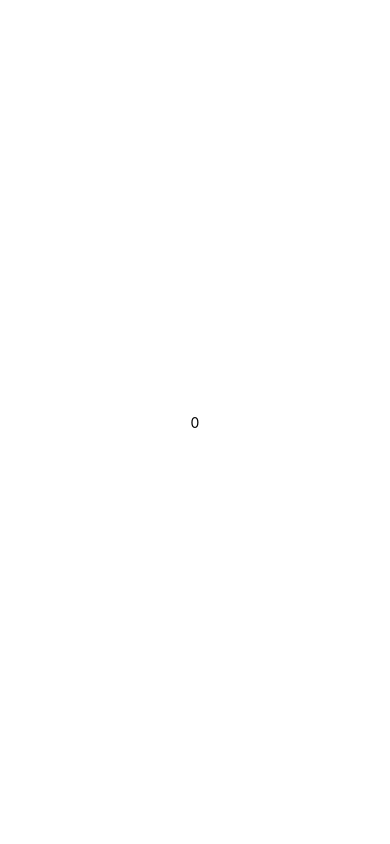
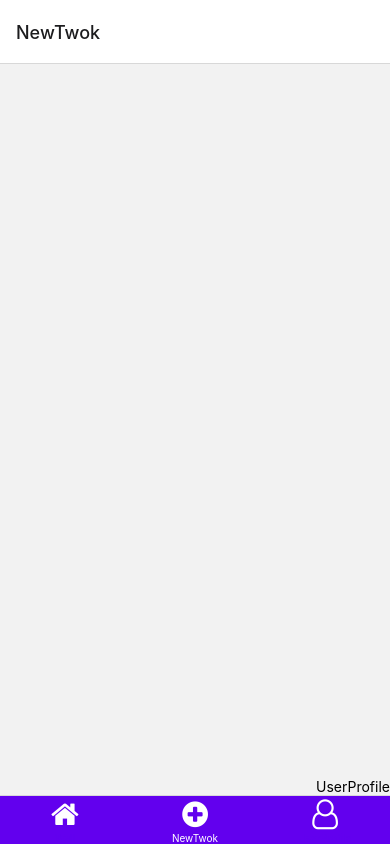
Before and after one commit to ceri01/Twit-Tok-RN, a React Native app: screen /NewTwok in a window 390 px wide. Built offline with nearby package versions, Linux system fonts and the light colour scheme.

Commit message:
Add navigation between views

```diff
--- a/App.js
+++ b/App.js
@@ -1,21 +1,48 @@
-import { StatusBar } from 'expo-status-bar';
-import {StyleSheet, Text, View } from 'react-native';
+import {StyleSheet} from 'react-native';
+import React from "react";
+import { NavigationContainer } from '@react-navigation/native';
+import { createBottomTabNavigator } from '@react-navigation/bottom-tabs';
+import UserProfile from "./view/UserProfile";
+import AddTwok from "./view/AddTwok";
+import Wall from "./view/Wall";
+import Icon from "react-native-vector-icons/FontAwesome";
+
+const Tab = createBottomTabNavigator();
 
 export default function App() {
-  const a = 0;
-  return (
-    <View style={styles.container}>
-      <Text>{a}</Text>
-      <StatusBar style="auto" />
-    </View>
-  );
+
+    return <NavigationContainer>
+        <Tab.Navigator
+            screenOptions={({ route }) => ({
+                tabBarIcon: () => {
+                    let iconName;
+                    if (route.name === 'Wall') {
+                        iconName = "home";
+                    } else if (route.name === 'UserProfile') {
+                        iconName = "user-o";
+                    } else  {
+                        iconName = "plus-circle";
+                    }
+                    return <Icon name={iconName} size={30} color="white"></Icon>
+                },
+                tabBarActiveTintColor: 'white',
+                tabBarInactiveTintColor: "#6200ee",
+                tabBarStyle: {
+                    backgroundColor: "#6200ee"
+                }
+            })}
+        >
+            <Tab.Screen name="Wall" component={Wall}></Tab.Screen>
+            <Tab.Screen name="NewTwok" component={AddTwok}></Tab.Screen>
+            <Tab.Screen name="UserProfile" component={UserProfile}></Tab.Screen>
+        </Tab.Navigator>
+    </NavigationContainer>
 }
 
-const styles = StyleSheet.create({
-  container: {
-    flex: 1,
-    backgroundColor: '#fff',
-    alignItems: 'center',
-    justifyContent: 'center',
-  },
+const style = StyleSheet.create({
+    container: {
+        flex: 1,
+        alignItems: "flex-end",
+        justifyContent: "flex-end",
+    }
 });
--- /dev/null
+++ b/view/AddTwok.jsx
@@ -0,0 +1,23 @@
+import React, {Component} from "react";
+import {SafeAreaView, StatusBar, StyleSheet, Text, View} from "react-native";
+
+class AddTwok extends Component{
+    render() {
+        return (
+            <SafeAreaView style={style.container}>
+                <StatusBar barStyle="light-content" backgroundColor="#6a51ae" />
+                <Text>UserProfile</Text>
+            </SafeAreaView>
+        );
+    }
+}
+
+const style = StyleSheet.create({
+    container: {
+        flex: 1,
+        alignItems: "flex-end",
+        justifyContent: "flex-end",
+    }
+});
+
+export default AddTwok;
--- /dev/null
+++ b/view/UserProfile.jsx
@@ -0,0 +1,23 @@
+import React, {Component} from "react";
+import {SafeAreaView, StatusBar, StyleSheet, Text, View} from "react-native";
+
+class UserProfile extends Component{
+    render() {
+        return (
+            <SafeAreaView style={style.container}>
+                <StatusBar barStyle="light-content" backgroundColor="#6a51ae" />
+                <Text>UserProfile</Text>
+            </SafeAreaView>
+        );
+    }
+}
+
+const style = StyleSheet.create({
+    container: {
+        flex: 1,
+        alignItems: "flex-end",
+        justifyContent: "flex-end",
+    }
+});
+
+export default UserProfile;
--- /dev/null
+++ b/view/Wall.jsx
@@ -0,0 +1,23 @@
+import React, {Component} from "react";
+import {StyleSheet, Text, View, StatusBar, SafeAreaView} from "react-native";
+
+class Wall extends Component{
+    render() {
+        return (
+            <SafeAreaView style={style.container}>
+                <StatusBar barStyle="light-content" backgroundColor="#6a51ae" />
+                <Text>Bacheca</Text>
+            </SafeAreaView>
+        );
+    }
+}
+
+const style = StyleSheet.create({
+    container: {
+        flex: 1,
+        alignItems: "flex-end",
+        justifyContent: "flex-end",
+    }
+});
+
+export default Wall;
```
